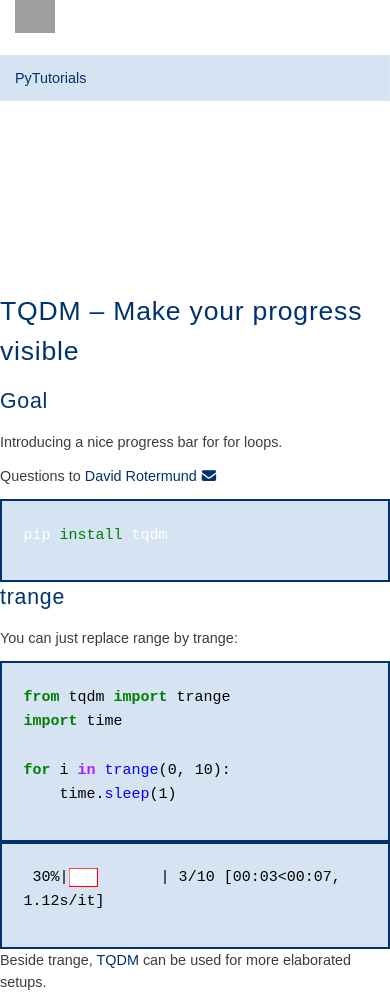
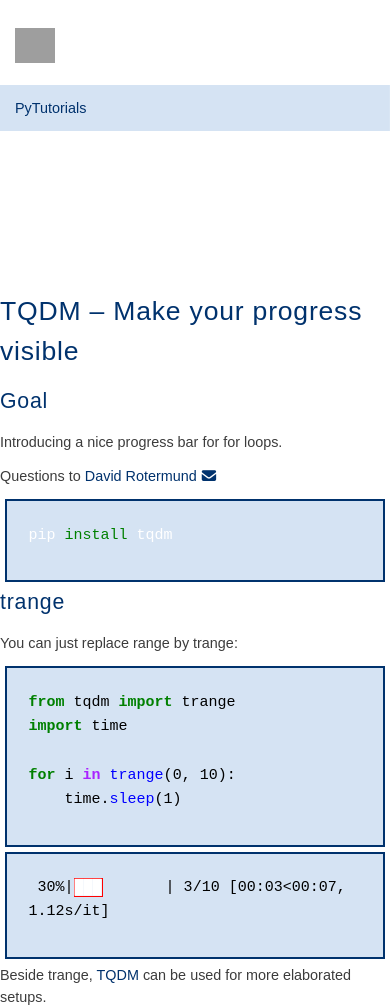
Before and after one commit to davrot/pytutorial, a Jekyll site: the page built from TQDM/README.md, in a window 390 px wide. Shown: the top 1005 px of the page. Built offline with Jekyll 4.4.1, drawn with Linux system fonts in a browser that asks for light colours; nearby versions of some CDN libraries; some web fonts are replaced; our own code applies the rules of GitHub Pages for plain Markdown files; library files that are not in the unit come from our copies; grey boxes are pictures that could not be loaded.

Commit message:
Update default.html
Signed-off-by: David Rotermund <54365609+davrot@users.noreply.github.com>

```diff
--- a/_layouts/default.html
+++ b/_layouts/default.html
@@ -26,6 +26,7 @@
             font-family: 'Courier New', monospace; /* Monospaced font for code */
             /* Add other styling properties as needed */
             border: 2px solid #00326d;
+            margin: 5px;
         }
         .language-python {
             /* New styles for Python code */
@@ -35,6 +36,7 @@
             font-family: 'Courier New', monospace; /* Monospaced font for code */
             /* Add other styling properties as needed */
             border: 2px solid #00326d;
+            margin: 5px;
         }
         .language-matlab {
             /* New styles for MATLAB code */
@@ -44,6 +46,7 @@
             font-family: 'Courier New', monospace; /* Monospaced font for code */
             /* Add other styling properties as needed */
             border: 2px solid #00326d;
+            margin: 5px;
         }
         .highlight .hll {  color: #000000 background-color: #d5e3f3 }
         .highlight  { border: 0px; background: #d5e3f3; }
@@ -154,6 +157,11 @@
     <div id="top"></div>
     <div class="body-bg">
         <header class="navbar navbar-default navbar-has-image navbar-top typo3-search-exclude">
+            <div class="container typo3-search-exclude meta">
+                <div class="row">
+                </div>
+                <div class="col-md-12">
+                </div>
                 <div class="container">
                     <div class="navbar-header navbar-header-main">
                         <a class="navbar-brand navbar-brand-image" href="https://www.uni-bremen.de/">
@@ -167,7 +175,7 @@
                             </div>
                         </div>
                     </div>
-
+                </div>
             </div>
         </header>
 
```
Lines whose indentation alone changed are shown as unchanged.
